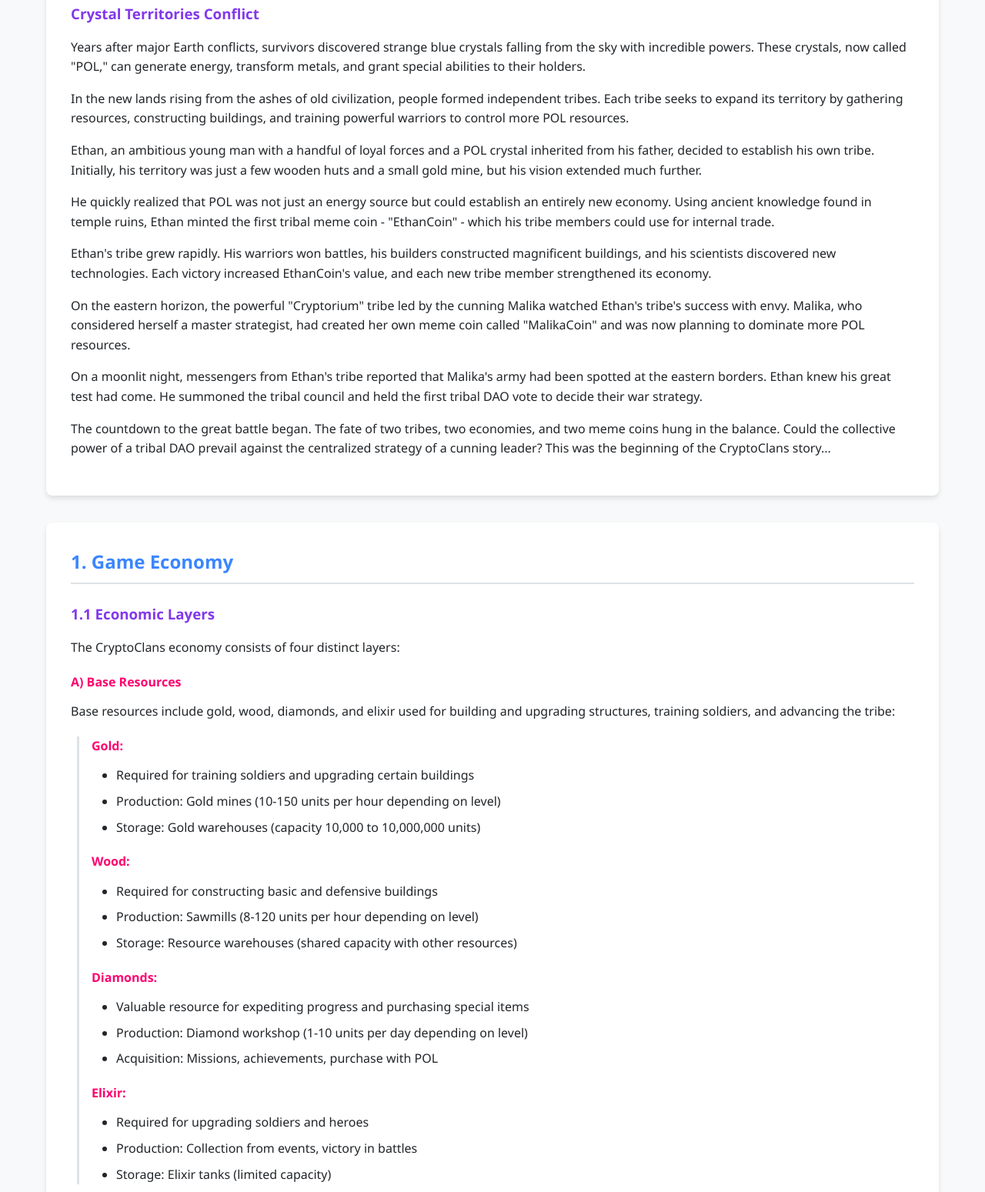
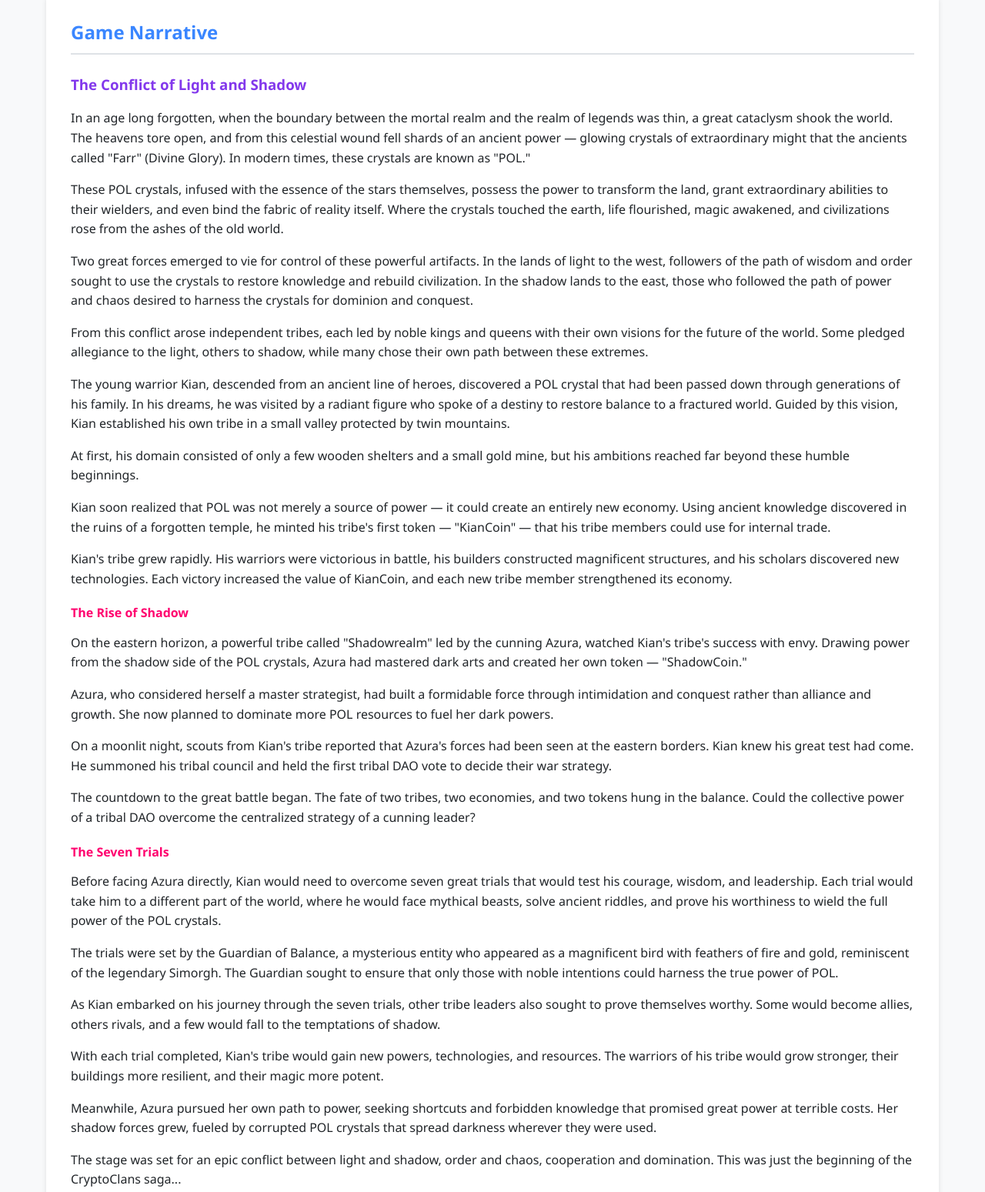
Before and after one commit to Mehrdadgame/GDD_Crypto, a plain HTML site: page index.html in a window 1280 px wide. Shown: the part 1721-3270 px from the top of the page at 77% size. Drawn offline with Linux system fonts and the light colour scheme.

Commit message:
add story

```diff
--- a/index.html
+++ b/index.html
@@ -526,6 +526,7 @@
 
             <div class="highlight-box">
                 <h3>Blockchain Network</h3>
+                <p>In an age long forgotten, when the boundary between the mortal realm and the realm of legends was thin, a great cataclysm shook the world. The heavens tore open, and from this celestial wound fell shards of an ancient power — glowing crystals of extraordinary might that the ancients called "Farr" (Divine Glory). In modern times, these crystals are known as "POL."</p>
                 <p>Polygon</p>
             </div>
 
@@ -534,22 +535,36 @@
 
         <section class="section" id="game-narrative">
             <h2>Game Narrative</h2>
-            <h3>Crystal Territories Conflict</h3>
-            <p>Years after major Earth conflicts, survivors discovered strange blue crystals falling from the sky with incredible powers. These crystals, now called "POL," can generate energy, transform metals, and grant special abilities to their holders.</p>
-
-            <p>In the new lands rising from the ashes of old civilization, people formed independent tribes. Each tribe seeks to expand its territory by gathering resources, constructing buildings, and training powerful warriors to control more POL resources.</p>
-
-            <p>Ethan, an ambitious young man with a handful of loyal forces and a POL crystal inherited from his father, decided to establish his own tribe. Initially, his territory was just a few wooden huts and a small gold mine, but his vision extended much further.</p>
-
-            <p>He quickly realized that POL was not just an energy source but could establish an entirely new economy. Using ancient knowledge found in temple ruins, Ethan minted the first tribal meme coin - "EthanCoin" - which his tribe members could use for internal trade.</p>
-
-            <p>Ethan's tribe grew rapidly. His warriors won battles, his builders constructed magnificent buildings, and his scientists discovered new technologies. Each victory increased EthanCoin's value, and each new tribe member strengthened its economy.</p>
-
-            <p>On the eastern horizon, the powerful "Cryptorium" tribe led by the cunning Malika watched Ethan's tribe's success with envy. Malika, who considered herself a master strategist, had created her own meme coin called "MalikaCoin" and was now planning to dominate more POL resources.</p>
-
-            <p>On a moonlit night, messengers from Ethan's tribe reported that Malika's army had been spotted at the eastern borders. Ethan knew his great test had come. He summoned the tribal council and held the first tribal DAO vote to decide their war strategy.</p>
-
-            <p>The countdown to the great battle began. The fate of two tribes, two economies, and two meme coins hung in the balance. Could the collective power of a tribal DAO prevail against the centralized strategy of a cunning leader? This was the beginning of the CryptoClans story...</p>
+            <h3>The Conflict of Light and Shadow</h3>
+            <p>In an age long forgotten, when the boundary between the mortal realm and the realm of legends was thin, a great cataclysm shook the world. The heavens tore open, and from this celestial wound fell shards of an ancient power — glowing crystals of extraordinary might that the ancients called "Farr" (Divine Glory). In modern times, these crystals are known as "POL."</p>
+
+            <p>These POL crystals, infused with the essence of the stars themselves, possess the power to transform the land, grant extraordinary abilities to their wielders, and even bind the fabric of reality itself. Where the crystals touched the earth, life flourished, magic awakened, and civilizations rose from the ashes of the old world.</p>
+
+            <p>Two great forces emerged to vie for control of these powerful artifacts. In the lands of light to the west, followers of the path of wisdom and order sought to use the crystals to restore knowledge and rebuild civilization. In the shadow lands to the east, those who followed the path of power and chaos desired to harness the crystals for dominion and conquest.</p>
+
+            <p>From this conflict arose independent tribes, each led by noble kings and queens with their own visions for the future of the world. Some pledged allegiance to the light, others to shadow, while many chose their own path between these extremes.</p>
+
+            <p>The young warrior Kian, descended from an ancient line of heroes, discovered a POL crystal that had been passed down through generations of his family. In his dreams, he was visited by a radiant figure who spoke of a destiny to restore balance to a fractured world. Guided by this vision, Kian established his own tribe in a small valley protected by twin mountains.</p>
+
+            <p>At first, his domain consisted of only a few wooden shelters and a small gold mine, but his ambitions reached far beyond these humble beginnings.</p>
+
+            <p>Kian soon realized that POL was not merely a source of power — it could create an entirely new economy. Using ancient knowledge discovered in the ruins of a forgotten temple, he minted his tribe's first token — "KianCoin" — that his tribe members could use for internal trade.</p>
+
+            <p>Kian's tribe grew rapidly. His warriors were victorious in battle, his builders constructed magnificent structures, and his scholars discovered new technologies. Each victory increased the value of KianCoin, and each new tribe member strengthened its economy.</p>
+            <h4>The Rise of Shadow</h4>
+            <p>On the eastern horizon, a powerful tribe called "Shadowrealm" led by the cunning Azura, watched Kian's tribe's success with envy. Drawing power from the shadow side of the POL crystals, Azura had mastered dark arts and created her own token — "ShadowCoin."</p>
+            <p>Azura, who considered herself a master strategist, had built a formidable force through intimidation and conquest rather than alliance and growth. She now planned to dominate more POL resources to fuel her dark powers.</p>
+            <p>On a moonlit night, scouts from Kian's tribe reported that Azura's forces had been seen at the eastern borders. Kian knew his great test had come. He summoned his tribal council and held the first tribal DAO vote to decide their war strategy.</p>
+            <p>The countdown to the great battle began. The fate of two tribes, two economies, and two tokens hung in the balance. Could the collective power of a tribal DAO overcome the centralized strategy of a cunning leader?</p>
+            <h4>The Seven Trials</h4>
+            <p>Before facing Azura directly, Kian would need to overcome seven great trials that would test his courage, wisdom, and leadership. Each trial would take him to a different part of the world, where he would face mythical beasts, solve ancient riddles, and prove his worthiness to wield the full power of the POL crystals.</p>
+            <p>The trials were set by the Guardian of Balance, a mysterious entity who appeared as a magnificent bird with feathers of fire and gold, reminiscent of the legendary Simorgh. The Guardian sought to ensure that only those with noble intentions could harness the true power of POL.</p>
+            <p>As Kian embarked on his journey through the seven trials, other tribe leaders also sought to prove themselves worthy. Some would become allies, others rivals, and a few would fall to the temptations of shadow. </p>
+            <p>With each trial completed, Kian's tribe would gain new powers, technologies, and resources. The warriors of his tribe would grow stronger, their buildings more resilient, and their magic more potent.</p>
+            <p>Meanwhile, Azura pursued her own path to power, seeking shortcuts and forbidden knowledge that promised great power at terrible costs. Her shadow forces grew, fueled by corrupted POL crystals that spread darkness wherever they were used.</p>
+            <p>The stage was set for an epic conflict between light and shadow, order and chaos, cooperation and domination. This was just the beginning of the CryptoClans saga...</p>
+
+
 
             <a href="#toc" class="back-to-top">↑</a>
         </section>
```
